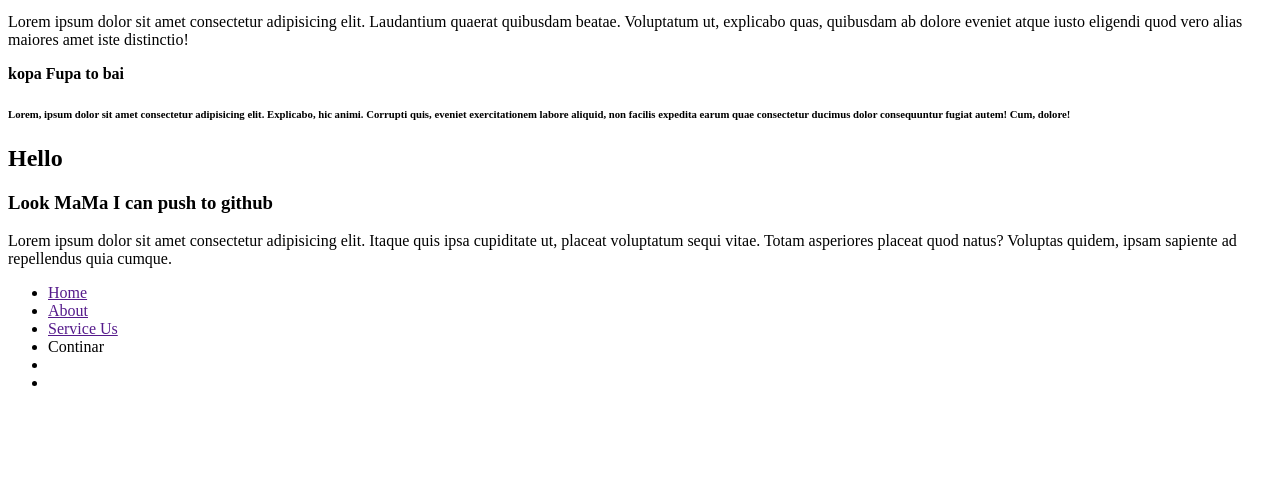
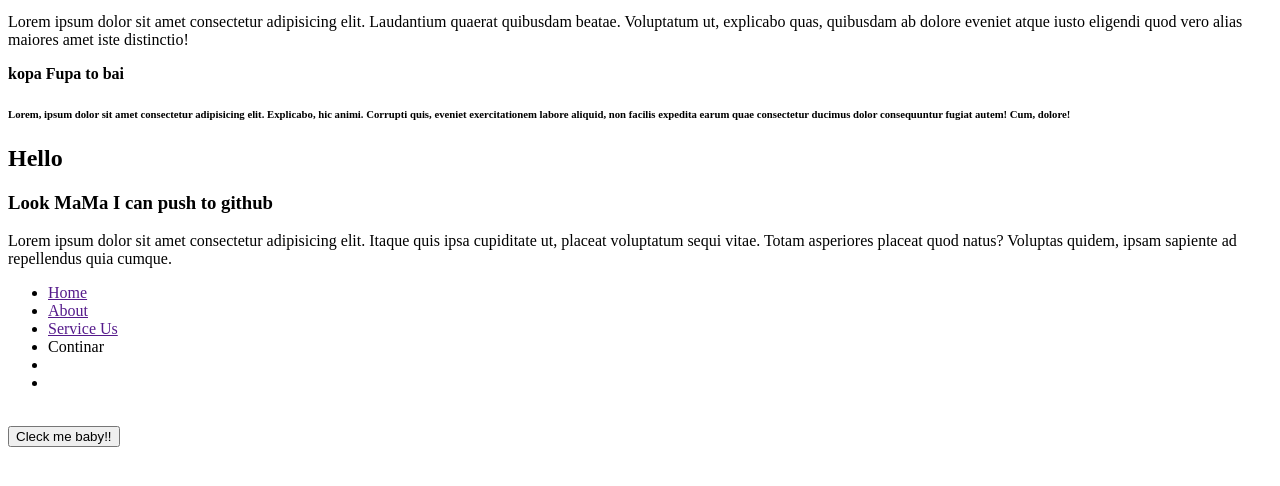
Before and after one commit to Arifur-Rahman-Khan/My-first-webside, a plain HTML site: page index.html in a window 1280 px wide. Shown: the part 148-634 px from the top of the page. Drawn offline with Linux system fonts and the light colour scheme.

Commit message:
new button

```diff
--- a/index.html
+++ b/index.html
@@ -40,6 +40,8 @@
         <div>
             <img src="" alt="">
         </div>
+        <button>Cleck me baby!!</button>
+
 </body>
 
 </html>
```
